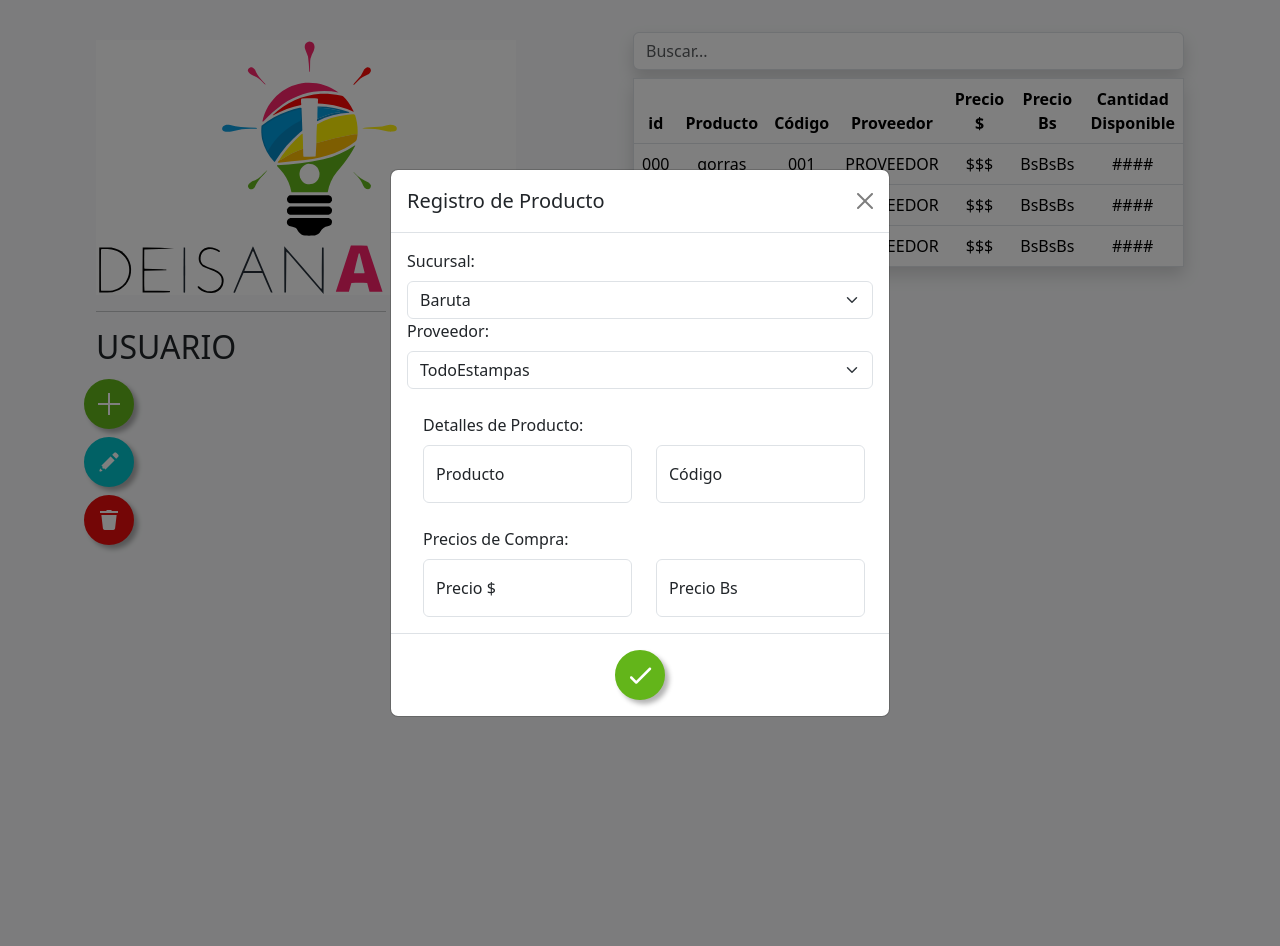
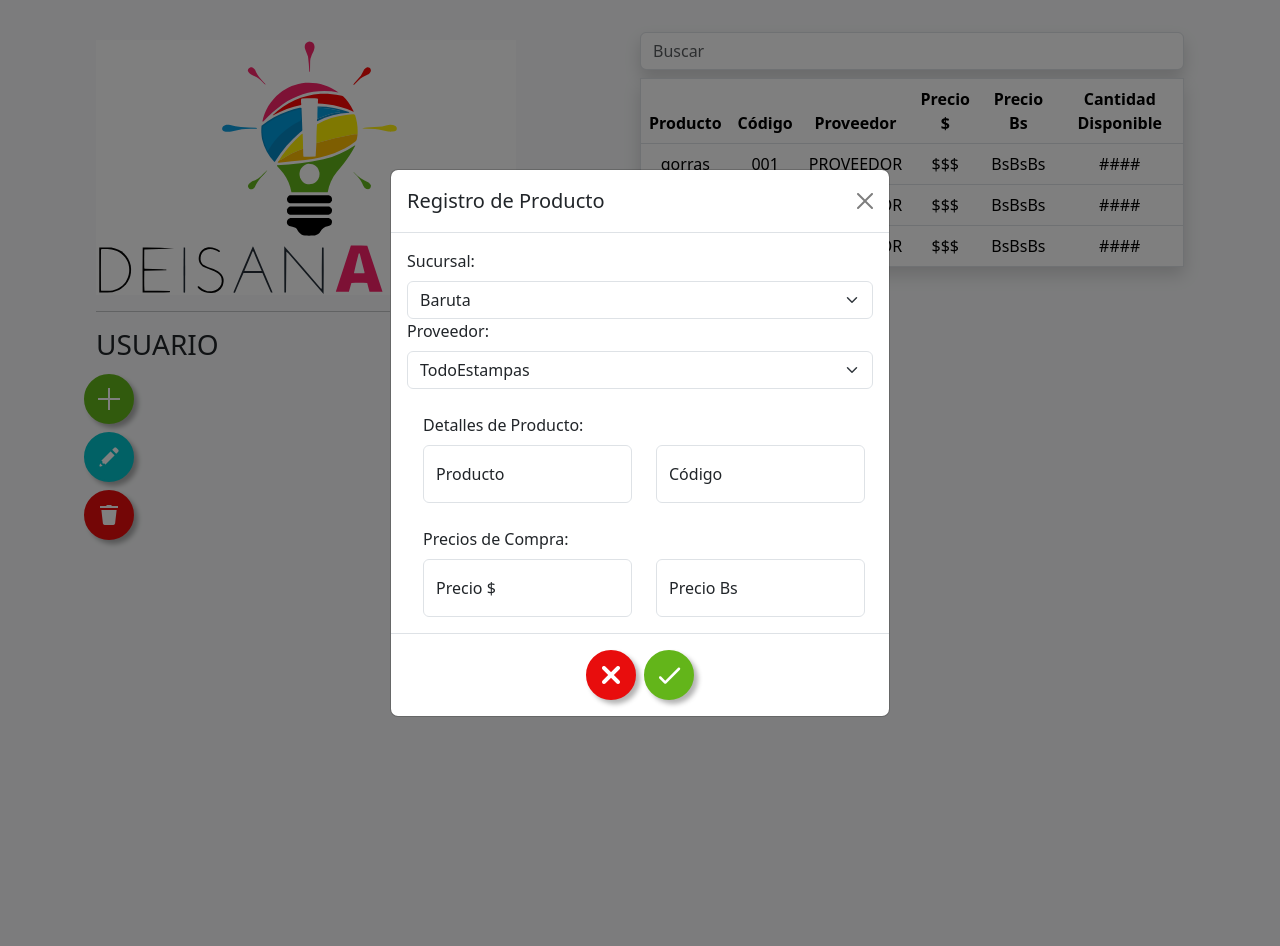
Before and after one commit to SrBellic/Inventario, a PHP site: page /pages/root_stock.html in a window 1280 px wide, after a click that opens the changed part. Shown: the part 122-1068 px from the top of the page. Run offline with PHP 8.4, Linux system fonts and the light colour scheme.

Commit message:
Version Estable de Modales
Modales de root_stock funcionando

```diff
--- a/css/style.css
+++ b/css/style.css
@@ -1,5 +1,24 @@
 #border-login{
     border:2px solid #fb226b;
+}
+
+.max{
+    max-width: 700px;
+    width: 100%;
+}
+.max-tabla{
+    max-width: 700px;
+    width: auto;
+}
+
+.modal-xl {
+    max-width: 1000px;
+    width: 100%;
+}
+
+.modal-body {
+    overflow-x: hidden;
+    /* Deshabilitar desplazamiento horizontal en el modal */
 }
 
 .item-div{
@@ -21,6 +40,10 @@
     max-height: 400px;
     overflow-y: auto;
 }
+.modal-scroll-x{
+    max-height: 400px;
+    overflow-y: auto;
+}
 
 .bg-color-magenta{
     background-color: #fb226b;
--- a/pages/root_stock.html
+++ b/pages/root_stock.html
@@ -41,9 +41,16 @@
                         </picture>
                     </div>
                     <div class="row">
-                        <h2>USUARIO</h2>
+                        <h3>USUARIO</h3>
                         <br>
+                                <!--Los 3 botones (Agregar, Editar y Borrar)
+                                deben estar en un include para evitar la repeticion.
+                                Estos 3 botones se encuentran de forma natural y
+                                responsiva en los archivos: root_stock, root_users
+                                y admin_stock-->
                         <div class="row mt-1">
+                            <!--Aqui se empieza a recortar todo lo que se agregara
+                            al include-->
                             <button class="button-add fw-bold" data-bs-target="#add"  data-bs-toggle="modal">
                                 <div class="contenido">
                                   <span class="caracter ms-1 mb-1"><img src="../assets/favicons/system/add32x32.png"></span>
@@ -52,26 +59,29 @@
                             </button>
                         </div>
                         <div class="row mt-2">
-                            <div class="button-edit fw-bold">
+                            <button class="button-edit fw-bold" data-bs-target="#edit" data-bs-toggle="modal">
                                 <div class="contenido">
                                   <span class="caracter ms-1 mb-1"><img src="../assets/favicons/system/edit24x24.png"></span>
                                   <span class="texto fs-5">EDITAR</span>
                                 </div>
-                            </div>
+                            </button>
                         </div>
                         <div class="row mt-2">
-                            <div class="button-delete fw-bold">
+                            <button class="button-delete fw-bold" data-bs-target="#del" data-bs-toggle="modal">
                                 <div class="contenido">
                                   <span class="caracter ms-1 mb-1"><img src="../assets/favicons/system/delete24x24.png"></span>
                                   <span class="texto fs-5">BORRAR</span>
                                 </div>
+                            </button>
                         </div>
-                        </div>
+                        <!--Aqui finaliza el recorte del include-->
                     </div>
                 </aside>
 
                 <section class="col">
-
+                    <!--Aqui inicia el recorte del include de los
+                    botones responsivos o botones pequeños-->
+                    <div class="d-flex justify-content-center">
                         <section class="container text-center ms-1 d-sm-block">
                             <div class="row ms-5 mb-2">
                                 <div class="col d-lg-none mt-2">
@@ -83,29 +93,29 @@
                                     </button>
                                 </div>
                                 <div class="col d-lg-none mt-2">
-                                <div class="button-sm-edit fw-bold"    >
+                                    <button class="button-sm-edit fw-bold" data-bs-target="#edit" data-bs-toggle="modal">
                                         <div class="contenido">
                                           <span class="caracter ms-1 mb-1"><img src="../assets/favicons/system/edit24x24.png"></span>
                                           <span class="texto fs-5">EDITAR</span>
                                         </div>
-                                </div>
+                                    </button>
                                 </div>
                                 <div class="col d-lg-none my-2">
-                                <div class="button-sm-delete fw-bold"  >
+                                    <button class="button-sm-delete fw-bold" data-bs-target="#del" data-bs-toggle="modal">
                                         <div class="contenido">
                                           <span class="caracter ms-1 mb-1"><img src="../assets/favicons/system/delete24x24.png"></span>
                                           <span class="texto fs-5">BORRAR</span>
                                         </div>
-                                </div>
+                                    </button>
                                 </div>
                             </div>
                         </section>
-
-                    <input type="text" id="search" class="form-control shadow mb-2" placeholder="Buscar...">
+                    </div>
+                    <!--Aqui acaba el recorte del include-->
+                    <input type="text" id="search" class="form-control shadow mb-2" placeholder="Buscar">
                     <table id="tabla" class="table table-responsive table-hover border shadow">
                         <thead class="text-center">
                             <tr>
-                                <th>id</th>
                                 <th>Producto</th>
                                 <th>Código</th>
                                 <th>Proveedor</th>
@@ -116,7 +126,6 @@
                         </thead>
                         <tbody class="text-center">
                             <tr>
-                                <td>000</td>
                                 <td>gorras</td>
                                 <td>001</td>
                                 <td>PROVEEDOR</td>
@@ -125,7 +134,6 @@
                                 <td>####</td>
                             </tr>
                             <tr>
-                                <td>000</td>
                                 <td>Camisas</td>
                                 <td>00#</td>
                                 <td>PROVEEDOR</td>
@@ -134,7 +142,6 @@
                                 <td>####</td>
                             </tr>
                             <tr>
-                                <td>000</td>
                                 <td>Termos</td>
                                 <td>00#</td>
                                 <td>PROVEEDOR</td>
@@ -147,7 +154,10 @@
                 </section>
             </div>
         </main>
-        <div class="modal fade" id="add" aria-hidden="true">
+        <!--Inicio del recorte de los modales.
+        Este include debe ir en el archivo de admin_stock
+        y root_stock-->
+        <div class="modal fade" id="add" aria-hidden="true" data-bs-backdrop="static">
             <div class="modal-dialog modal-dialog-centered">
                 <div class="modal-content">
                     <div class="modal-header">
@@ -234,7 +244,13 @@
                         </form>
                     </div>
                     <div class="modal-footer d-flex justify-content-center">
-                    <button class="button-add fw-bold">
+                        <button type="reset" class="button-delete fw-bold" data-bs-dismiss="modal">
+                            <div class="contenido">
+                                <span class="caracter ms-1 mb-1"><img src="../assets/favicons/system/cross30.png" width="30px"></span>
+                                <input type="reset" class="texto fw-bold" style="color: white;" value="CANCELAR">
+                            </div>
+                        </button>
+                        <button class="button-add fw-bold" data-bs-dismiss="modal">
                             <div class="contenido">
                                 <span class="caracter ms-1 mb-1"><img src="../assets/favicons/system/check24x24.svg" width="30px"></span>
                                 <input type="submit" class="texto fw-bold" style="color: white;" id="verificar" value="REGISTRAR">
@@ -243,6 +259,183 @@
                     </div>
                 </div>
             </div>
+        </div>
+        <div class="modal fade" id="edit" aria-hidden="true" data-bs-backdrop="static">
+            <div class="modal-dialog modal-xl modal-dialog-centered">
+                <div class="modal-content">
+                    <div class="modal-header">
+                        <h1 class="modal-title fs-5">Edición</h1>
+                        <button type="button" class="btn-close" data-bs-dismiss="modal" aria-label="Close"></button>
+                    </div>
+                    <div class="modal-body modal-scroll">
+                        <input type="text" id="searchEdit" class="form-control shadow mb-2" placeholder="Buscar...">
+                        <table id="tablaEdit" class="table table-hover border shadow">
+                            <thead class="text-center">
+                                <tr>
+                                    <th>Producto</th>
+                                    <th>Código</th>
+                                    <th>Proveedor</th>
+                                    <th>Precio $</th>
+                                    <th>Precio Bs</th>
+                                    <th>Cantidad Disponible</th>
+                                    <th> </th>
+                                </tr>
+                            </thead>
+                            <tbody class="text-center">
+                                <tr>
+                                    <td>gorras</td>
+                                    <td>001</td>
+                                    <td>PROVEEDOR</td>
+                                    <td>$$$</td>
+                                    <td>BsBsBs</td>
+                                    <td>####</td>
+                                    <td>
+                                        <button class="button-mini-edit fw-bold" data-bs-target="#editar-t" data-bs-toggle="modal">
+                                            <div class="contenido">
+                                                <span class="caracter ms-1 mb-1"><img src="../assets/favicons/system/edit24x24.png" width="20px"></span>
+                                            </div>
+                                        </button>
+                                    </td>
+                                </tr>
+                                <tr>
+                                    <td>Camisas</td>
+                                    <td>00#</td>
+                                    <td>PROVEEDOR</td>
+                                    <td>$$$</td>
+                                    <td>BsBsBs</td>
+                                    <td>####</td>
+                                </tr>
+                                <tr>
+                                    <td>Termos</td>
+                                    <td>00#</td>
+                                    <td>PROVEEDOR</td>
+                                    <td>$$$</td>
+                                    <td>BsBsBs</td>
+                                    <td>####</td>
+                                </tr>
+                            </tbody>
+                        </table>
+                    </div>
+                    <div class="modal-footer d-flex justify-content-center">
+                        <button type="reset" class="button-delete fw-bold" data-bs-dismiss="modal">
+                            <div class="contenido">
+                                <span class="caracter ms-1 mb-1"><img src="../assets/favicons/system/cross30.png" width="30px"></span>
+                                <input type="reset" class="texto fw-bold" style="color: white;" value="CANCELAR">
+                            </div>
+                        </button>
+                        <button class="button-add fw-bold" data-bs-dismiss="modal">
+                            <div class="contenido">
+                                <span class="caracter ms-1 mb-1"><img src="../assets/favicons/system/check24x24.svg" width="30px"></span>
+                                <input type="submit" class="texto fw-bold" style="color: white;" id="editar" value="CONFIRMAR">
+                            </div>
+                        </button>
+                    </div>
+                </div>
+            </div>
+        </div>
+        <div class="modal fade" id="editar-t" aria-hidden="true" data-bs-backdrop="static">
+            <div class="modal-dialog modal-lg modal-dialog-centered">
+                <div class="modal-content">
+                    <div class="modal-header">
+                        <h1 class="modal-title fs-5">Edición de Producto</h1>
+                        <button type="button" class="btn-close" data-bs-dismiss="modal" aria-label="Close"></button>
+                    </div>
+                    <div class="modal-body modal-scroll-x">
+                        <form action="#" class="row">
+                            <input type="text" class="form-control col" name="" id="" placeholder="gorras" disabled>
+                            <input type="text" class="form-control col" name="" id="" placeholder="001" disabled>
+                            <input type="text" class="form-control col" name="" id="" placeholder="PROVEEDOR" disabled>
+                            <input type="text" class="form-control col" name="" id="" placeholder="Precio $">
+                            <input type="text" class="form-control col" name="" id="" placeholder="Precio BS">
+                            <input type="number" class="form-control col" name="" id="" placeholder="Cantidad">
+                        </form>
+                    </div>
+                    <div class="modal-footer d-flex justify-content-center">
+                        <button class="button-add fw-bold" data-bs-dismiss="modal">
+                            <div class="contenido">
+                                <span class="caracter ms-1 mb-1"><img src="../assets/favicons/system/check24x24.svg" width="30px"></span>
+                                <input type="submit" class="texto fw-bold" style="color: white;" id="editar-c" value="CONFIRMAR">
+                            </div>
+                        </button>
+                    </div>
+                </div>
+            </div>
+        </div>
+        <div class="modal fade" id="del" aria-hidden="true" data-bs-backdrop="static">
+            <div class="modal-dialog modal-xl modal-dialog-centered">
+                <div class="modal-content">
+                    <div class="modal-header">
+                        <h1 class="modal-title fs-5">Eliminar</h1>
+                        <button type="button" class="btn-close" data-bs-dismiss="modal" aria-label="Close"></button>
+                    </div>
+                    <div class="modal-body modal-scroll">
+                        <input type="text" id="searchDelete" class="form-control shadow mb-2" placeholder="Buscar...">
+                        <table id="tablaDelete" class="table table-hover border shadow">
+                            <thead class="text-center">
+                                <tr>
+                                    <th>Producto</th>
+                                    <th>Código</th>
+                                    <th>Proveedor</th>
+                                    <th>Precio $</th>
+                                    <th>Precio Bs</th>
+                                    <th>Cantidad Disponible</th>
+                                    <th> </th>
+                                </tr>
+                            </thead>
+                            <tbody class="text-center">
+                                <tr>
+                                    <td>gorras</td>
+                                    <td>001</td>
+                                    <td>PROVEEDOR</td>
+                                    <td>$$$</td>
+                                    <td>BsBsBs</td>
+                                    <td>####</td>
+                                    <td>
+                                        <button class="button-mini-delete fw-bold" data-bs-dismiss="modal"> <!--data-bs-target="#delete-b" para darle funcion-->
+                                            <div class="contenido">
+                                                <span class="caracter ms-1 mb-1"><img src="../assets/favicons/system/delete24x24.png" width="20px"></span>
+                                            </div>
+                                        </button>
+                                    </td>
+                                </tr>
+                                <tr>
+                                    <td>Camisas</td>
+                                    <td>00#</td>
+                                    <td>PROVEEDOR</td>
+                                    <td>$$$</td>
+                                    <td>BsBsBs</td>
+                                    <td>####</td>
+                                </tr>
+                                <tr>
+                                    <td>Termos</td>
+                                    <td>00#</td>
+                                    <td>PROVEEDOR</td>
+                                    <td>$$$</td>
+                                    <td>BsBsBs</td>
+                                    <td>####</td>
+                                </tr>
+                            </tbody>
+                        </table>
+                    </div>
+                    <div class="modal-footer d-flex justify-content-center">
+                        <button type="reset" class="button-delete fw-bold" data-bs-dismiss="modal">
+                            <div class="contenido">
+                                <span class="caracter ms-1 mb-1"><img src="../assets/favicons/system/cross30.png" width="30px"></span>
+                                <input type="reset" class="texto fw-bold" style="color: white;" value="CANCELAR">
+                            </div>
+                        </button>
+                        <button class="button-add fw-bold" data-bs-dismiss="modal">
+                            <div class="contenido">
+                                <span class="caracter ms-1 mb-1"><img src="../assets/favicons/system/check24x24.svg" width="30px"></span>
+                                <input type="submit" class="texto fw-bold" style="color: white;" id="editar" value="CONFIRMAR">
+                            </div>
+                        </button>
+                    </div>
+                </div>
+            </div>
+        </div>
+        <!--Aqui finaliza el recorte de los modales de registro-->
+        <script src="../js/button_edit.js"></script>
         <script src="../js/bootstrap/bootstrap.bundle.min.js"></script>
         <script src="../js/search.js"></script>
     </body>
```
Also changed, not shown: css/button_styles.css (+30 -0 lines), js/button_edit.js (added, +11 -0 lines), js/search.js (+36 -0 lines). Lines whose indentation alone changed are shown as unchanged.
